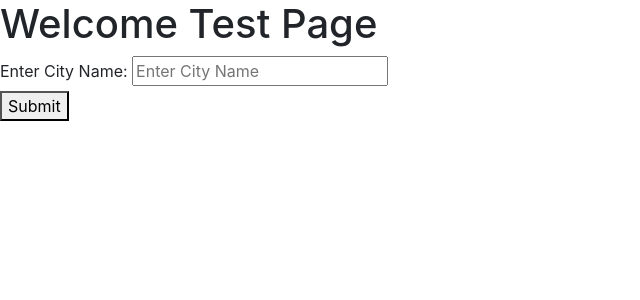
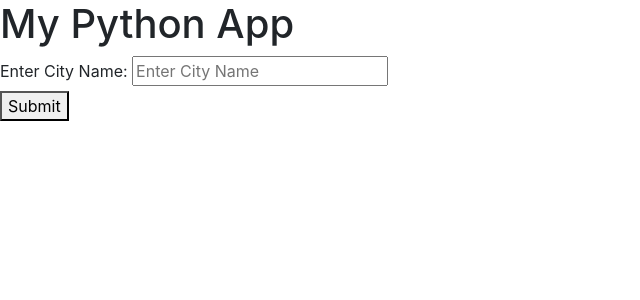
Before and after one commit to nmdineshkumar-stratforge/argocd_test, a Flask app: template templates/index.html in a window 1280 px wide. Shown: the top 300 px of the page, without its empty margins (0-640 px from the left). Run offline with Flask 3, Linux system fonts and the light colour scheme; the template is opened without the code that fills it, so the values that code supplies are empty.

Commit message:
Change the Index Page title

```diff
--- a/templates/index.html
+++ b/templates/index.html
@@ -3,11 +3,11 @@
 <head>
     <meta charset="UTF-8">
     <meta name="viewport" content="width=device-width, initial-scale=1.0">
-    <title>Welcome Test Page</title>
+    <title>My Python App</title>
     <link rel="stylesheet" href="{{url_for('static',filename='style/style.css')}}" rel="stylesheet">
 </head>
 <body>
-    <h1>Welcome Test Page</h1>
+    <h1>My Python App</h1>
     <form action="/weather" method="post">
         <label for="city">Enter City Name:</label>
         <input type="text" id="city" name="city" required placeholder="Enter City Name">
```
